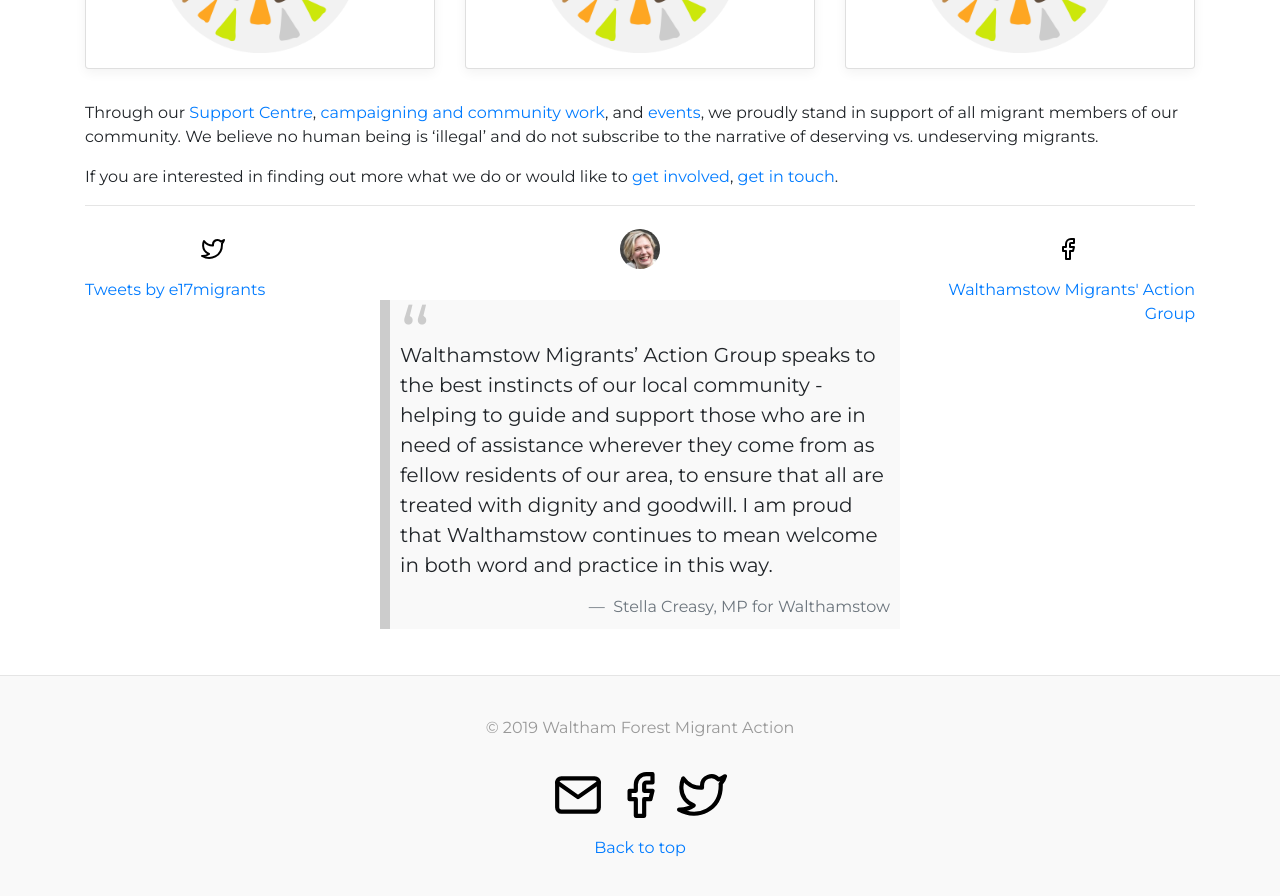
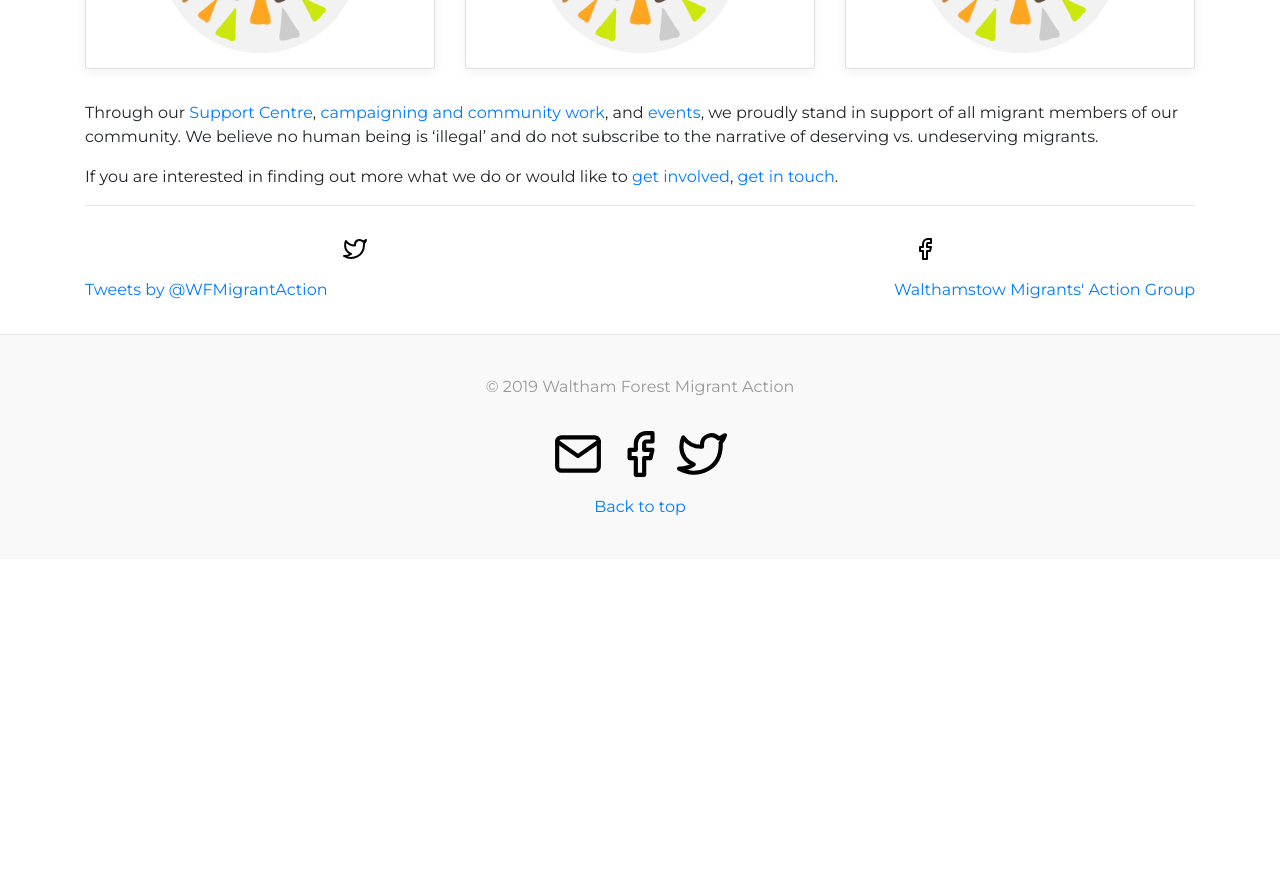
Before and after one commit to wfmigrantaction/wfmigrantaction.github.io, a Jekyll site: the page built from index.md, in a window 1280 px wide and 900 px high, scrolled down 993 px. Shown: the top 896 px of the window. Built offline with Jekyll 4.4.1, drawn with Linux system fonts in a browser that asks for light colours; comment, search, counter and statistics services are not loaded; after the commit the page ends 1552 px from its top, so only the background shows below that.

Commit message:
bye, stella

```diff
--- a/index.md
+++ b/index.md
@@ -18,27 +18,14 @@ If you are interested in finding out more what we do or would like to <a href="/
 <hr>
 
 <div class="row mb-3">
-<div class="col-md-3">
-<h1 style="text-align:center;">
-  <a href="https://twitter.com/e17migrants" target="_blank"><img src="/img/twitter.svg" /></a>
-</h1>
-<a class="twitter-timeline" data-height="500" href="https://twitter.com/e17migrants?ref_src=twsrc%5Etfw">Tweets by e17migrants</a> <script async src="https://platform.twitter.com/widgets.js" charset="utf-8"></script>
-</div>
 <div class="col-md-6">
 <h1 style="text-align:center;">
-  <img src="/img/stella.png" style="height: 40px; border-radius: 20px;"/>
+  <a href="https://twitter.com/WFMigrantAction" target="_blank"><img src="/img/twitter.svg" /></a>
 </h1>
-<blockquote class="blockquote">
-  <div>
-  Walthamstow Migrants’ Action Group speaks to the best instincts of our local community - helping to guide and support those who are in need of assistance wherever they come from as fellow residents of our area, to ensure that all are treated with dignity and goodwill. I am proud that Walthamstow continues to mean welcome in both word and practice in this way.
-  </div>
-  <footer class="blockquote-footer">
-    Stella Creasy, MP for Walthamstow
-  </footer>
-</blockquote>
+<a class="twitter-timeline" data-height="500" href="https://twitter.com/WFMigrantAction?ref_src=twsrc%5Etfw">Tweets by @WFMigrantAction</a>
+<script async src="https://platform.twitter.com/widgets.js" charset="utf-8"></script>
 </div>
-
-<div class="col-md-3" style="text-align: right">
+<div class="col-md-6" style="text-align: right">
 <h1 style="text-align:center;">
   <a href="https://facebook.com/WalthamForestMigrantAction" target="_blank"><img src="/img/facebook.svg" /></a>
 </h1>
```
